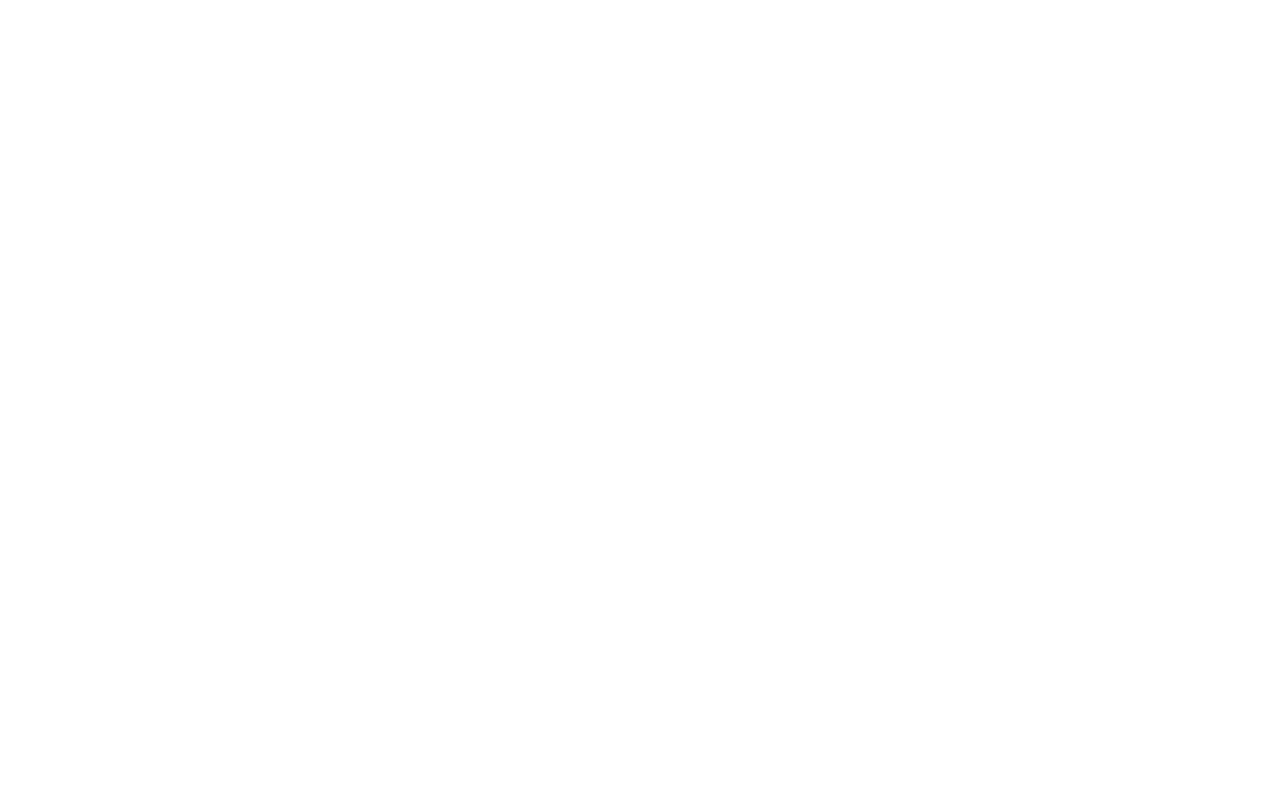
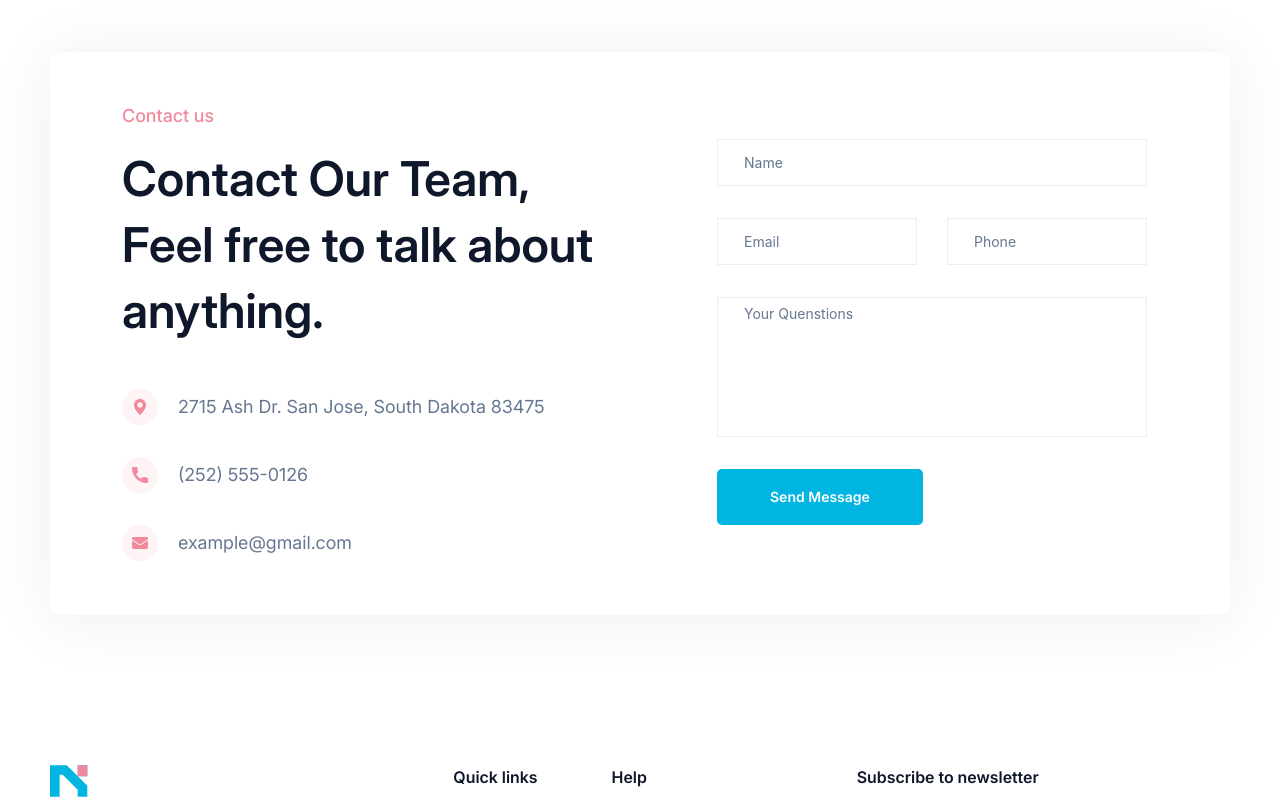
Before and after one commit to EugeneKh1988/agency-client, a Next.js app: page /contact in a window 1280 px wide. Before the commit this address had no page. Shown: the part 480-1280 px from the top of the page. Before the commit the page ends 800 px from the top, so only its background shows below. Built offline with nearby package versions, Linux system fonts and the light colour scheme.

Commit message:
added contact page and ContactForm component

```diff
--- a/package.json
+++ b/package.json
@@ -11,6 +11,7 @@
   "dependencies": {
     "@mantine/carousel": "^7.17.4",
     "@mantine/core": "^7.17.4",
+    "@mantine/form": "^7.17.7",
     "@mantine/hooks": "^7.17.4",
     "embla-carousel-react": "^8.5.2",
     "next": "15.3.0",
--- /dev/null
+++ b/src/app/contact/layout.tsx
@@ -0,0 +1,23 @@
+import Footer from "@/components/Footer";
+import Nav from "@/components/Nav";
+import type { Metadata } from "next";
+
+
+export const metadata: Metadata = {
+  title: "Contact us",
+  description: "Generated by create next app",
+};
+
+export default function ContactLayout({
+  children,
+}: Readonly<{
+  children: React.ReactNode;
+}>) {
+  return (
+    <>
+      <Nav activeMenuName="Contact" className="bg-zircon" />
+      {children}
+      <Footer />
+    </>
+  );
+}
--- /dev/null
+++ b/src/app/contact/page.tsx
@@ -0,0 +1,12 @@
+import BreadCrumbs from "@/components/BreadCrumbs";
+import ContactForm from "@/components/ContactForm";
+
+
+export default function DetailService() {
+  return (
+    <>
+      <BreadCrumbs links={[{name: "Home", href: "/"}, {name: "Contact us"}]} />
+      <ContactForm />
+    </>
+  );
+}
--- /dev/null
+++ b/src/components/ContactForm.tsx
@@ -0,0 +1,126 @@
+"use client";
+
+import Container from "@/components/Container";
+import { IContact } from "@/lib/interfaces";
+import { Button, Textarea, TextInput } from "@mantine/core";
+import { useForm } from "@mantine/form";
+import SvgIcon from "./SvgIcon";
+
+export interface ContactFormProps {
+  className?: string;
+}
+
+const contacts: IContact[] = [
+  {
+    iconName: "pin",
+    value: "2715 Ash Dr. San Jose, South Dakota 83475",
+  },
+  {
+    iconName: "call",
+    value: "(252) 555-0126",
+  },
+  {
+    iconName: "email",
+    value: "example@gmail.com",
+  },
+];
+
+const ContactForm: React.FC<ContactFormProps> = ({ className }) => {
+  const classNameValue = className ? `${className}` : "";
+
+  const form = useForm({
+    mode: "uncontrolled",
+    initialValues: {
+      name: "",
+      email: "",
+      phone: "",
+      question: "",
+    },
+
+    validate: {
+      email: (value) => (/^\S+@\S+$/.test(value) ? null : "Invalid email"),
+    },
+  });
+
+  return (
+    <Container className={`mt-100 md:mt-150 ${classNameValue}`}>
+      <div className="pt-40 md:pt-50 pb-48 md:pb-54 px-24 md:pl-72 md:pr-83 flex flex-col lg:flex-row lg:items-center gap-40 xl:gap-117 shadow-[0_4px_64px_0_#23286914] rounded-[10px]">
+        <div className="lg:max-w-478">
+          <h5 className="text-[18px] leading-28 text-mauvelous font-medium">
+            Contact us
+          </h5>
+          <h2 className="mt-8 md:mt-16 text-[32px] md:text-[48px] leading-52 md:leading-66 font-semibold tracking-[-0.02] text-mirage">
+            Contact Our Team, Feel free to talk about anything.
+          </h2>
+          <div className="space-y-32 mt-40 md:mt-45">
+            {contacts.map((contactItem, index) => (
+              <div className="flex items-center gap-20" key={index}>
+                <div className="shrink-0 size-36 flex justify-center items-center bg-mauvelous/10 rounded-full">
+                    <SvgIcon iconName={contactItem.iconName || ""} className="size-16 text-mauvelous" />
+                </div>
+                <p className="text-[18px] leading-32">{contactItem.value}</p>
+              </div>
+            ))}
+          </div>
+        </div>
+        <form
+          className="grow"
+          onSubmit={form.onSubmit((values) => console.log(values))}
+        >
+          <TextInput
+            placeholder="Name"
+            key={form.key("name")}
+            {...form.getInputProps("name")}
+            classNames={{
+              root: "",
+              input:
+                "placeholder:text-lynch rounded-none border border-[#EDEDED] pl-26 text-[14px] leadeing-30 min-h-47 text-lynch",
+            }}
+          />
+          <div className="mt-24 md:mt-32 flex flex-col md:flex-row gap-24 md:gap-30">
+            <TextInput
+              placeholder="Email"
+              key={form.key("email")}
+              {...form.getInputProps("email")}
+              required
+              error={form.errors["email"]}
+              classNames={{
+                root: "w-full",
+                input:
+                  "placeholder:text-lynch rounded-none border border-[#EDEDED] pl-26 text-[14px] leadeing-30 min-h-47 text-lynch",
+              }}
+            />
+            <TextInput
+              placeholder="Phone"
+              key={form.key("phone")}
+              {...form.getInputProps("phone")}
+              classNames={{
+                root: "w-full",
+                input:
+                  "placeholder:text-lynch rounded-none border border-[#EDEDED] pl-26 text-[14px] leadeing-30 min-h-47 text-lynch",
+              }}
+            />
+          </div>
+          <Textarea
+            placeholder="Your Quenstions"
+            key={form.key("question")}
+            {...form.getInputProps("question")}
+            classNames={{
+              root: "mt-24 md:mt-32",
+              input:
+                "placeholder:text-lynch rounded-none border border-[#EDEDED] pl-26 text-[14px] leadeing-30 min-h-140 text-lynch",
+            }}
+          />
+          <Button
+            type="submit"
+            className="px-52 mt-32 min-h-56 text-[14px] leading-20 font-semibold bg-shakespeare hover:bg-shakespeare-700 text-white"
+          >
+            Send Message
+          </Button>
+        </form>
+      </div>
+    </Container>
+  );
+};
+
+export default ContactForm;
--- a/src/components/SvgIcon.tsx
+++ b/src/components/SvgIcon.tsx
@@ -481,6 +481,69 @@
         />
       </svg>
     ),
+    pin: (
+      <svg
+        width="16"
+        height="16"
+        viewBox="0 0 16 16"
+        fill="none"
+        xmlns="http://www.w3.org/2000/svg"
+        {...classNameValue}
+      >
+        <g clipPath="url(#clip0_80_2612)">
+          <path
+            d="M8 0C6.40935 0.00211004 4.88445 0.634929 3.75969 1.75969C2.63493 2.88445 2.00211 4.40935 2 6C2 10.3075 7.59 15.7025 7.8275 15.93C7.8737 15.9749 7.93558 16 8 16C8.06442 16 8.1263 15.9749 8.1725 15.93C8.41 15.7025 14 10.3075 14 6C13.9979 4.40935 13.3651 2.88445 12.2403 1.75969C11.1155 0.634929 9.59065 0.00211004 8 0V0ZM8 8.75C7.4561 8.75 6.92442 8.58871 6.47218 8.28654C6.01995 7.98437 5.66747 7.55488 5.45933 7.05238C5.25119 6.54988 5.19673 5.99695 5.30284 5.4635C5.40895 4.93005 5.67086 4.44005 6.05546 4.05546C6.44005 3.67086 6.93005 3.40895 7.4635 3.30284C7.99695 3.19673 8.54988 3.25119 9.05238 3.45933C9.55488 3.66747 9.98437 4.01995 10.2865 4.47218C10.5887 4.92442 10.75 5.4561 10.75 6C10.7496 6.72921 10.4597 7.42843 9.94406 7.94406C9.42843 8.45969 8.72921 8.74956 8 8.75Z"
+            fill="currentColor"
+          />
+        </g>
+        <defs>
+          <clipPath id="clip0_80_2612">
+            <rect width="16" height="16" fill="white" />
+          </clipPath>
+        </defs>
+      </svg>
+    ),
+    call: (
+      <svg
+        width="16"
+        height="16"
+        viewBox="0 0 16 16"
+        fill="none"
+        xmlns="http://www.w3.org/2000/svg"
+        {...classNameValue}
+      >
+        <path
+          d="M14.7162 10.5022C13.7366 10.5022 12.7747 10.349 11.8633 10.0478C11.4167 9.89542 10.8676 10.0352 10.595 10.3151L8.796 11.6732C6.70963 10.5595 5.42446 9.27475 4.32596 7.20404L5.64408 5.45188C5.98654 5.10988 6.10938 4.61029 5.96221 4.14154C5.65971 3.22529 5.50604 2.26392 5.50604 1.28392C5.50608 0.575958 4.93013 0 4.22221 0H1.28387C0.575958 0 0 0.575958 0 1.28387C0 9.39846 6.60158 16 14.7162 16C15.4241 16 16 15.424 16 14.7161V11.786C16 11.0781 15.424 10.5022 14.7162 10.5022Z"
+          fill="currentColor"
+        />
+      </svg>
+    ),
+    email: (
+      <svg
+        width="16"
+        height="16"
+        viewBox="0 0 16 16"
+        fill="none"
+        xmlns="http://www.w3.org/2000/svg"
+        {...classNameValue}
+      >
+        <g clipPath="url(#clip0_80_2627)">
+          <path
+            d="M9.33716 9.80304C8.93909 10.0684 8.47672 10.2087 8 10.2087C7.52331 10.2087 7.06094 10.0684 6.66288 9.80304L0.106531 5.43201C0.0701562 5.40776 0.0347187 5.38248 0 5.35648V12.5189C0 13.3401 0.666406 13.9918 1.47291 13.9918H14.5271C15.3482 13.9918 16 13.3254 16 12.5189V5.35645C15.9652 5.38251 15.9297 5.40785 15.8932 5.43213L9.33716 9.80304Z"
+            fill="currentColor"
+          />
+          <path
+            d="M0.626562 4.6518L7.18291 9.02286C7.43109 9.18833 7.71553 9.27105 7.99997 9.27105C8.28444 9.27105 8.56891 9.1883 8.81709 9.02286L15.3734 4.6518C15.7658 4.39039 16 3.95289 16 3.48071C16 2.6688 15.3395 2.0083 14.5276 2.0083H1.47241C0.660531 2.00833 0 2.66883 0 3.48149C0 3.95289 0.23425 4.39039 0.626562 4.6518Z"
+            fill="currentColor"
+          />
+        </g>
+        <defs>
+          <clipPath id="clip0_80_2627">
+            <rect width="16" height="16" fill="white" />
+          </clipPath>
+        </defs>
+      </svg>
+    ),
   };
 
   const Icon = icons[iconName];
--- a/src/lib/interfaces.ts
+++ b/src/lib/interfaces.ts
@@ -63,3 +63,8 @@
     companySvgLogoName?: string;
     companyImageLogoHref?: string;
 }
+
+export interface IContact {
+    iconName?: string;
+    value?: string;
+}
```
Also changed, not shown: 1 other file (tests, documents, lock files or other folders).
